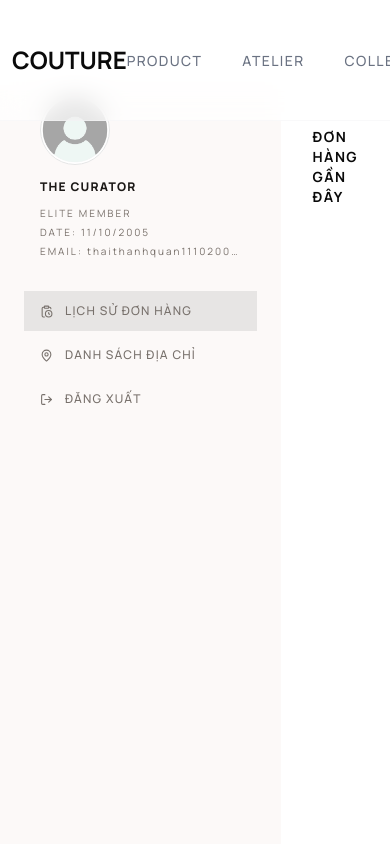
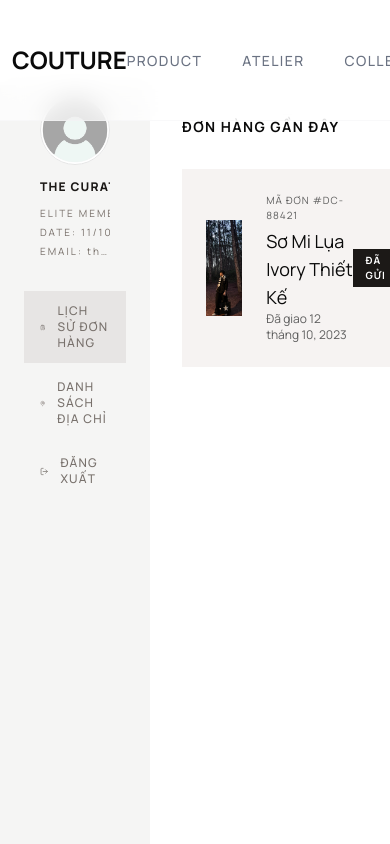
Before and after one commit to ThaiThanhQuan/fashion, a Next.js app: page /profile/order-history in a window 390 px wide. Shown: the top 844 px of the page. Built offline with nearby package versions, Linux system fonts and the light colour scheme.

Commit message:
desgin base address from profile

```diff
--- /dev/null
+++ b/src/app/(public)/profile/address/component/AddressInfo/AddressInfo.tsx
@@ -0,0 +1,52 @@
+import { CircleCheck, MapPin, Pencil, Phone, Trash2 } from "lucide-react";
+
+function AddressInfo() {
+  return (
+    <div className="bg-white p-10 flex flex-col justify-between group transition-all duration-300 border-l-4 border-(--primary-color) relative">
+      <div className="flex justify-between">
+        <h3 className="text-xl font-bold mb-6 text-[#333232]">
+          Nguyễn Minh Anh
+        </h3>
+
+        <div className="flex items-center gap-2 bg-[#785a1a1a] text-(--primary-color) px-3 h-6 text-[10px] font-bold uppercase tracking-widest">
+          <CircleCheck size={15} />
+          <span>Mặc định</span>
+        </div>
+      </div>
+
+      <div className="space-y-8">
+        <div className="flex items-start gap-4">
+          <Phone size={20} color="#5f5f5f" />
+          <span className="text-[#5f5f5f] text-sm tracking-wide">
+            (+84) 902 123 456
+          </span>
+        </div>
+
+        <div className="flex items-start gap-4">
+          <MapPin size={20} color="#5f5f5f" />
+          <span className="text-[#5f5f5f] text-sm leading-loose">
+            Căn hộ 1502, Tòa nhà Landmark 81
+            <br />
+            720A Điện Biên Phủ, Phường 22, Quận Bình Thạnh
+            <br />
+            Thành phố Hồ Chí Minh
+          </span>
+        </div>
+      </div>
+
+      <div className="mt-12 pt-8 border-t border-[#b2b2b11a] flex items-center gap-8">
+        <button className="text-[11px] uppercase tracking-[0.2em] font-extrabold text-[#323233] hover:text-(--primary-color) transition-colors flex items-center gap-2">
+          <Pencil size={15} />
+          <span>Chỉnh sửa</span>
+        </button>
+
+        <button className="text-[11px] uppercase tracking-[0.2em] font-extrabold text-[#b2b2b1] hover:text-[#9f403d] transition-colors flex items-center gap-2">
+          <Trash2 size={15} />
+          <span>Xóa</span>
+        </button>
+      </div>
+    </div>
+  );
+}
+
+export default AddressInfo;
--- a/src/app/(public)/profile/address/page.tsx
+++ b/src/app/(public)/profile/address/page.tsx
@@ -1,7 +1,57 @@
+import { Plus } from "lucide-react";
+import AddressInfo from "./component/AddressInfo/AddressInfo";
+
 function AddressPage() {
   return (
-    <div>
-      <h1>address</h1>
+    <div className="p-16 bg-[#fcf9f8]">
+      <div className="flex justify-between mb-16">
+        <div>
+          <h1 className="text-5xl font-extrabold tracking-tight text-on-surface mb-4">
+            Sổ địa chỉ
+          </h1>
+          <p className="text-[#4f4f4f] max-w-lg leading-relaxed">
+            Quản lý các địa chỉ giao hàng của bạn để có trải nghiệm thanh toán
+            nhanh chóng và thuận tiện hơn tại Digital Couture.
+          </p>
+        </div>
+
+        <button className="bg-[#5f5e5e] h-15 text-[#faf7f6] px-8 font-bold uppercase tracking-widest text-xs flex items-center gap-3 hover:bg-[#535252] transition-all ">
+          <Plus />
+          Thêm địa chỉ mới
+        </button>
+      </div>
+
+      <div className="grid grid-cols-2 gap-8 mb-6">
+        <AddressInfo />
+      </div>
+
+      <div className=" bg-[#f6f3f2] overflow-hidden flex md:h-80 group">
+        <div className="p-10 flex flex-col justify-center ">
+          <span className="text-[10px] uppercase tracking-[0.3em] text-(--primary-color) font-black mb-4">
+            Vùng phủ sóng
+          </span>
+          <h4 className="text-2xl font-bold mb-4 tracking-tight leading-snug">
+            Giao hàng toàn cầu <br />
+            từ những kinh đô thời trang.
+          </h4>
+          <p className="text-[#5f5f5f] text-sm leading-relaxed max-w-sm mb-8">
+            Dịch vụ vận chuyển hỏa tốc từ Paris, Milan và London trực tiếp đến
+            cửa nhà bạn.
+          </p>
+        </div>
+
+        <div>
+          <iframe
+            src="https://maps.google.com/maps/contrib/100968979814345776530"
+            width="600"
+            height="450"
+            style={{ border: 0 }}
+            allowFullScreen
+            loading="lazy"
+            referrerPolicy="no-referrer-when-downgrade"
+          ></iframe>
+        </div>
+      </div>
     </div>
   );
 }
--- a/src/app/(public)/profile/components/DashboardProfile/DashboardProfile.tsx
+++ b/src/app/(public)/profile/components/DashboardProfile/DashboardProfile.tsx
@@ -49,7 +49,7 @@ function DashboardProfile() {
   ];
 
   return (
-    <div className="flex flex-col w-75 h-221 bg-[#fcf9f8] px-6">
+    <aside className="flex flex-col w-75 h-221 bg-[#f5f5f4] px-6">
       <div className="mt-2.5 mb-8 px-4">
         <div className="mb-2">
           <div
@@ -133,7 +133,7 @@ function DashboardProfile() {
           );
         })}
       </nav>
-    </div>
+    </aside>
   );
 }
 
--- a/src/app/(public)/profile/layout.tsx
+++ b/src/app/(public)/profile/layout.tsx
@@ -4,7 +4,7 @@ function ProfileLayout({ children }: { children: React.ReactNode }) {
   return (
     <div className="flex">
       <DashboardProfile />
-      <div className="mt-2.5 flex-1">{children}</div>
+      <div className="flex-1">{children}</div>
     </div>
   );
 }
--- a/src/app/(public)/profile/order-history/page.tsx
+++ b/src/app/(public)/profile/order-history/page.tsx
@@ -1,10 +1,46 @@
+import { images } from "@/src/assets/images";
+import { EllipsisVertical } from "lucide-react";
+import Image from "next/image";
+
 function OrderHistoryPage() {
   return (
     <div className="p-8 w-full">
-      <div className="flex justify-between items-center mb-8">
+      <div className="mb-8">
         <h4 className="font-headline text-sm font-bold uppercase tracking-widest">
           Đơn Hàng Gần Đây
         </h4>
+      </div>
+
+      <div className="space-y-6">
+        <div className="flex justify-between bg-[#f6f3f2] p-6">
+          <div className="flex gap-6 items-center ">
+            <div className="relative w-20 h-24 ">
+              <Image
+                src={images.collection}
+                alt=""
+                fill
+                className="object-cover"
+              />
+            </div>
+
+            <div>
+              <span className="text-[10px] text-[#5f5f5f] block uppercase tracking-widest mb-1">
+                Mã đơn #DC-88421
+              </span>
+              <h5 className="text-lg">Sơ Mi Lụa Ivory Thiết Kế</h5>
+              <p className="text-xs text-[#5f5f5f]">
+                Đã giao 12 tháng 10, 2023
+              </p>
+            </div>
+          </div>
+
+          <div className="flex items-center gap-4">
+            <span className="px-3 py-1 bg-[#1c1917] text-white text-[10px] uppercase tracking-widest font-bold">
+              Đã Gửi
+            </span>
+            <EllipsisVertical color="#a8a29e" />
+          </div>
+        </div>
       </div>
     </div>
   );
--- a/src/app/(public)/profile/page.tsx
+++ /dev/null
@@ -1,5 +0,0 @@
-function ProfilePage() {
-  return <div></div>;
-}
-
-export default ProfilePage;
--- a/src/components/SizeSelector/SizeSelector.tsx
+++ b/src/components/SizeSelector/SizeSelector.tsx
@@ -1,8 +1,7 @@
-// SizeSelector.tsx
 "use client";
 interface IProps {
-  selectedSize: string;
-  onSelect: (size: string) => void;
+  selectedSize?: string;
+  onSelect?: (size: string) => void;
 }
 
 function SizeSelector({ selectedSize, onSelect }: IProps) {
@@ -17,7 +16,7 @@ function SizeSelector({ selectedSize, onSelect }: IProps) {
         {sizes.map((size, index) => (
           <button
             key={index}
-            onClick={() => onSelect(size)}
+            onClick={() => onSelect?.(size)}
             className={`border py-3 text-[10px] focus:outline-none cursor-pointer transition-all duration-300
               ${
                 selectedSize === size
--- a/src/layouts/Header/components/Actions/Actions.tsx
+++ b/src/layouts/Header/components/Actions/Actions.tsx
@@ -20,7 +20,7 @@ function Actions() {
     user: [
       {
         label: "Thông tin cá nhân",
-        href: "/profile",
+        href: "/profile/order-history",
       },
       {
         label: "Đơn hàng của tôi",
```
